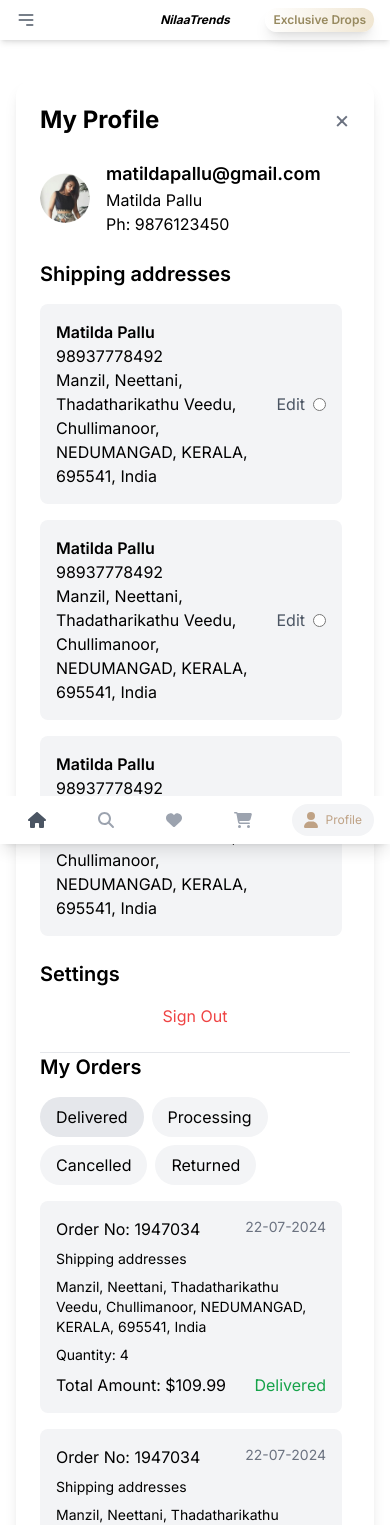
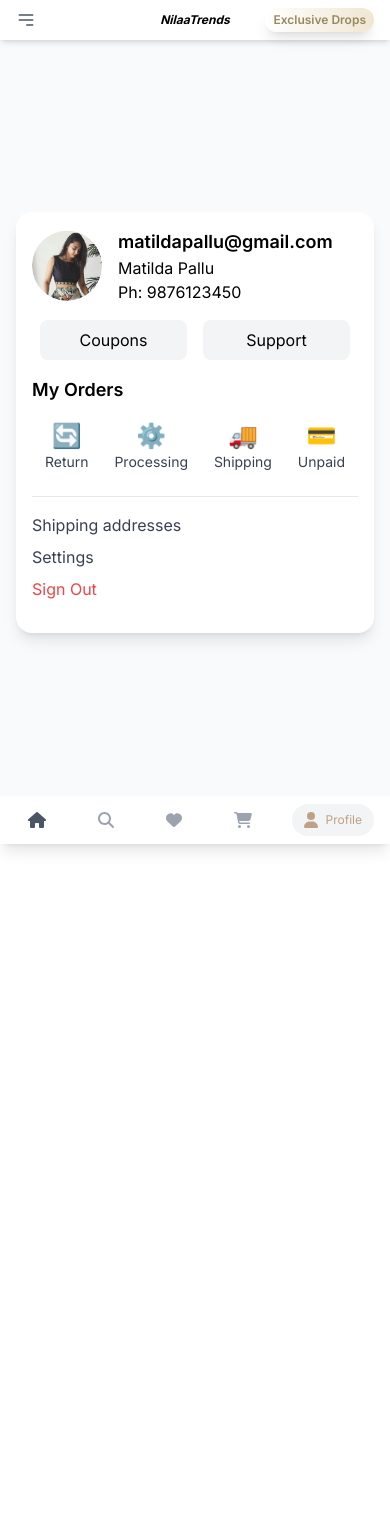
Before and after one commit to abdusamad8575/nila-trends, a Next.js app in the folder client/: page /profile in a window 390 px wide. Shown: the top 1525 px of the page. After the commit the page ends 844 px from the top, so only its background shows below. Built offline with nearby package versions, Linux system fonts and the light colour scheme.

Commit message:
updated profile and cart ui

```diff
--- a/client/app/components/navbar-mobile/index.js
+++ b/client/app/components/navbar-mobile/index.js
@@ -1,7 +1,7 @@
 'use client';
-
+import React, { useState } from 'react';
 import Link from 'next/link';
-import React, { useState } from 'react';
+import { Search } from 'lucide-react';
 
 const MobileNavbar = () => {
   const [isMenuOpen, setIsMenuOpen] = useState(false);
@@ -36,7 +36,7 @@ const MobileNavbar = () => {
         {/* Center - Logo */}
         <div className="absolute left-1/2 transform -translate-x-1/2 flex items-center justify-center">
           <h1 className="text-xs xs:text-sm sm:text-base md:text-lg lg:text-xl font-bold italic text-black whitespace-nowrap">
-          <Link href={'/'}> NilaaTrends</Link>
+            <Link href={'/'}> NilaaTrends</Link>
           </h1>
         </div>
 
@@ -70,7 +70,25 @@ const MobileNavbar = () => {
                 </svg>
               </button>
             </div>
-            {/* Add menu items here */}
+            <div className="p-4">
+              <div className="mb-6">
+                <div className="flex items-center bg-gray-100 rounded-md p-2">
+                  <Search size={20} className="text-gray-400 mr-2" />
+                  <input
+                    type="text"
+                    placeholder="Search"
+                    className="bg-transparent outline-none w-full text-sm"
+                  />
+                </div>
+              </div>
+              <nav>
+                <ul className="space-y-4">
+                  <li><Link href="/orders" className="text-gray-700 text-sm">Orders</Link></li>
+                  <li><Link href="/cart" className="text-gray-700 text-sm">Cart</Link></li>
+                  <li><Link href="/wishlist" className="text-gray-700 text-sm">Wishlist</Link></li>
+                </ul>
+              </nav>
+            </div>
           </div>
         </div>
       )}
--- /dev/null
+++ b/client/app/orderdetails/page.js
@@ -0,0 +1,187 @@
+'use client';
+import React, { useState } from 'react';
+
+const OrderPage = () => {
+  const [selectedOrder, setSelectedOrder] = useState(null);
+
+  // Dummy order data for demo purposes
+  const orders = [
+    {
+      id: '1947034',
+      address: 'Manzil, Neettani, Thadatharikathu Veedu, Chullimanoor, NEDUMANGAD, KERALA, 695541, India',
+      quantity: 4,
+      total: 109.99,
+      status: 'Delivered',
+      date: '22-07-2024',
+      items: [
+        { name: 'Timeless A-line Evening Dress', size: 'Medium', price: 109.99, quantity: 1, image: '/dress1.jpg' },
+        { name: 'Timeless A-line Evening Dress', size: 'Medium', price: 109.99, quantity: 1, image: '/dress2.jpg' },
+      ],
+    },
+    {
+      id: '1947035',
+      address: 'John Doe, Sample Address, City, STATE, 123456, USA',
+      quantity: 2,
+      total: 299.99,
+      status: 'Processing',
+      date: '15-07-2024',
+      items: [
+        { name: 'Casual T-Shirt', size: 'Large', price: 29.99, quantity: 1, image: '/shirt.jpg' },
+        { name: 'Jeans', size: '32', price: 49.99, quantity: 1, image: '/jeans.jpg' },
+      ],
+    },
+  ];
+
+  return (
+    <div className="order-page">
+      {/* Order List Section */}
+      <div className="order-list">
+        <h2>My Orders</h2>
+        <div className="order-filters">
+          <button className="filter-btn">Delivered</button>
+          <button className="filter-btn">Processing</button>
+          <button className="filter-btn">Cancelled</button>
+          <button className="filter-btn">Returned</button>
+        </div>
+
+        {/* Orders */}
+        <div className="orders">
+          {orders.map((order) => (
+            <div className="order-card" key={order.id} onClick={() => setSelectedOrder(order)}>
+              <div className="order-info">
+                <p>Order No: <strong>{order.id}</strong></p>
+                <p>Shipping address: {order.address}</p>
+                <p>Quantity: {order.quantity}</p>
+                <p>Total Amount: ${order.total}</p>
+              </div>
+              <div className="order-status">
+                <p>{order.status}</p>
+                <button className="details-btn">Details</button>
+              </div>
+            </div>
+          ))}
+        </div>
+      </div>
+
+      {/* Order Details Section */}
+      <div className="order-details">
+        {selectedOrder ? (
+          <>
+            <div className="details-header">
+              <h3>Order No: {selectedOrder.id}</h3>
+              <p>Shipping address: {selectedOrder.address}</p>
+              <p>Date: {selectedOrder.date}</p>
+              <p>Total Amount: ${selectedOrder.total}</p>
+              <p>Status: {selectedOrder.status}</p>
+            </div>
+            <div className="items-list">
+              <h3>Items - {selectedOrder.items.length}</h3>
+              {selectedOrder.items.map((item, index) => (
+                <div className="item-card" key={index}>
+                  <img src={item.image} alt={item.name} />
+                  <div className="item-details">
+                    <p>{item.name}</p>
+                    <p>Size: {item.size}</p>
+                    <p>Price: ${item.price}</p>
+                    <div className="quantity">
+                      <button>-</button>
+                      <span>{item.quantity}</span>
+                      <button>+</button>
+                    </div>
+                  </div>
+                </div>
+              ))}
+            </div>
+          </>
+        ) : (
+          <div>Select an order to view details</div>
+        )}
+      </div>
+
+      <style jsx>{`
+        /* Basic styling for the order page */
+        .order-page {
+          display: flex;
+          padding: 20px;
+          font-family: 'Arial', sans-serif;
+        }
+
+        .order-list {
+          flex: 1;
+          border-right: 1px solid #e0e0e0;
+          padding-right: 20px;
+        }
+
+        .order-details {
+          flex: 2;
+          padding-left: 20px;
+        }
+
+        .order-filters {
+          margin-bottom: 20px;
+        }
+
+        .filter-btn {
+          margin-right: 10px;
+          background-color: #e0e0e0;
+          border: none;
+          padding: 10px;
+          border-radius: 20px;
+          cursor: pointer;
+        }
+
+        .order-card {
+          background-color: #f9f9f9;
+          padding: 15px;
+          margin-bottom: 15px;
+          border-radius: 8px;
+          display: flex;
+          justify-content: space-between;
+          cursor: pointer;
+        }
+
+        .order-info {
+          font-size: 14px;
+        }
+
+        .details-btn {
+          background-color: #eee;
+          border: none;
+          padding: 8px 12px;
+          border-radius: 20px;
+          cursor: pointer;
+        }
+
+        .item-card {
+          display: flex;
+          align-items: center;
+          margin-bottom: 20px;
+        }
+
+        .item-card img {
+          width: 100px;
+          height: auto;
+          margin-right: 20px;
+        }
+
+        .item-details {
+          flex: 1;
+        }
+
+        .quantity {
+          display: flex;
+          align-items: center;
+        }
+
+        .quantity button {
+          background-color: #eee;
+          border: none;
+          padding: 5px 10px;
+          cursor: pointer;
+        }
+      `}</style>
+    </div>
+  );
+};
+
+export default OrderPage;
--- a/client/app/profile/page.js
+++ b/client/app/profile/page.js
@@ -1,11 +1,76 @@
 import Image from 'next/image';
+import Link from 'next/link';
 
 const Profile = () => {
   return (
-    <div className="w-full min-h-screen flex justify-center items-center mt-16 p-4">
-      <div className="w-full max-w-7xl h-full bg-white rounded-2xl shadow-lg p-6 md:p-8 flex flex-col md:flex-row">
+    <div className="w-full min-h-screen flex justify-center items-center md:mt-24 p-4 bg-gray-50 ">
+      {/* Mobile View */}
+      <div className="w-full max-w-xl h-full bg-white rounded-2xl shadow-lg p-4 md:hidden">
+
+        {/* Profile Section */}
+        <div className="flex items-center mb-4">
+          <Image
+            src="/assets/profile.png"
+            alt="Profile Picture"
+            width={70}
+            height={70}
+            className="rounded-full"
+          />
+          <div className="ml-4">
+            <p className="text-lg font-semibold">matildapallu@gmail.com</p>
+            <p className="text-base">Matilda Pallu</p>
+            <p className="text-base">Ph: 9876123450</p>
+          </div>
+        </div>
+
+        {/* Action Buttons - Coupons and Support */}
+        <div className="flex justify-between mb-4">
+          <button className="flex-1 bg-gray-100 py-2 mx-2 rounded-lg text-center">
+            <span className="block">Coupons</span>
+          </button>
+          <button className="flex-1 bg-gray-100 py-2 mx-2 rounded-lg text-center">
+            <span className="block">Support</span>
+          </button>
+        </div>
+
+        {/* My Orders */}
+        <h2 className="text-lg font-semibold mb-4">My Orders</h2>
+        <div className="flex justify-around mb-6">
+          <button className="flex flex-col items-center text-gray-700">
+            <span className="text-2xl">🔄</span>
+            <span className="text-sm">Return</span>
+          </button>
+          <button className="flex flex-col items-center text-gray-700">
+            <span className="text-2xl">⚙️</span>
+            <span className="text-sm">Processing</span>
+          </button>
+          <button className="flex flex-col items-center text-gray-700">
+            <span className="text-2xl">🚚</span>
+            <span className="text-sm">Shipping</span>
+          </button>
+          <button className="flex flex-col items-center text-gray-700">
+            <span className="text-2xl">💳</span>
+            <span className="text-sm">Unpaid</span>
+          </button>
+        </div>
+
+        {/* Links */}
+        <div className="border-t border-gray-200 py-4">
+          <Link href="#" className="block text-gray-700 text-base mb-2">
+            Shipping addresses
+          </Link>
+          <Link href="#" className="block text-gray-700 text-base mb-2">
+            Settings
+          </Link>
+          <button className="text-red-500 text-base">Sign Out</button>
+        </div>
+      </div>
+
+
+      {/* Desktop View - Updated to match the reference image */}
+      <div className="w-full max-w-7xl h-full bg-white rounded-2xl shadow-lg p-6 hidden md:flex">
         {/* Left Section */}
-        <div className="w-full md:w-1/2 mb-6 md:mb-0 pr-0 md:pr-4 flex flex-col">
+        <div className="w-1/2 pr-4 flex flex-col">
           <div className="flex justify-between items-start mb-6">
             <h1 className="text-2xl font-bold">My Profile</h1>
             <button className="text-gray-500 text-2xl">&times;</button>
@@ -28,49 +93,53 @@ const Profile = () => {
 
           <h2 className="text-xl font-semibold mb-4">Shipping addresses</h2>
 
-          {/* Shipping Address Cards */}
           <div className="space-y-4 flex-grow overflow-auto pr-2">
             {[1, 2, 3].map((item) => (
-              <div key={item} className="flex items-center justify-between bg-gray-100 p-4 rounded-lg">
+              <div key={item} className="bg-gray-100 p-4 rounded-lg">
+                <div className="flex justify-between items-start">
                   <div>
                     <p className="font-semibold">Matilda Pallu</p>
                     <p>98937778492</p>
                     <p>Manzil, Neettani, Thadatharikathu Veedu, Chullimanoor, NEDUMANGAD, KERALA, 695541, India</p>
                   </div>
                   <div className="flex items-center space-x-2">
-                  <button className="text-gray-600">Edit</button>
+                    <button className="px-3 py-1 bg-gray-200 rounded-md">Edit</button>
                     <input type="radio" name="address" className="form-radio" />
+                  </div>
                 </div>
               </div>
             ))}
           </div>
 
-          <h2 className="text-xl font-semibold mt-6">Settings</h2>
-          <button className="text-red-500 mt-4">Sign Out</button>
+          <h2 className="text-xl font-semibold mt-6 mb-2">Settings</h2>
+          <button className="text-red-500 mt-2">Sign Out</button>
         </div>
 
         {/* Right Section */}
-        <div className="w-full md:w-1/2 pl-0 md:pl-4 border-t md:border-t-0 md:border-l border-gray-200">
+        <div className="w-1/2 pl-4 border-l border-gray-200">
           <h2 className="text-xl font-semibold mb-4">My Orders</h2>
-          <div className="flex flex-wrap gap-2 mb-4">
-            <button className="bg-gray-200 px-4 py-2 rounded-full">Delivered</button>
-            <button className="bg-gray-100 px-4 py-2 rounded-full">Processing</button>
-            <button className="bg-gray-100 px-4 py-2 rounded-full">Cancelled</button>
-            <button className="bg-gray-100 px-4 py-2 rounded-full">Returned</button>
+          <div className="flex space-x-2 mb-4">
+            <button className="px-4 py-2 bg-gray-800 text-white rounded-full">Delivered</button>
+            <button className="px-4 py-2 bg-gray-200 rounded-full">Processing</button>
+            <button className="px-4 py-2 bg-gray-200 rounded-full">Cancelled</button>
+            <button className="px-4 py-2 bg-gray-200 rounded-full">returned</button>
           </div>
 
-          <div className="space-y-4 overflow-auto h-full pr-2">
+          <div className="space-y-4 overflow-auto h-[calc(100vh-250px)] pr-2">
             {[1, 2].map((item) => (
               <div key={item} className="bg-gray-100 p-4 rounded-lg">
                 <div className="flex justify-between mb-2">
-                  <p>Order No: 1947034</p>
-                  <p className="text-gray-500 text-sm">22-07-2024</p>
+                  <p className="font-semibold">Order No: 1947034</p>
+                  <p className="text-gray-500">22-07-2024</p>
                 </div>
-                <p className="text-sm mb-2">Shipping addresses</p>
+                <p className="text-sm mb-1">Shipping addresses</p>
                 <p className="text-sm mb-2">Manzil, Neettani, Thadatharikathu Veedu, Chullimanoor, NEDUMANGAD, KERALA, 695541, India</p>
-                <p className="text-sm mb-2">Quantity: 4</p>
                 <div className="flex justify-between items-center">
+                  <p>Quantity: 4</p>
                   <p>Total Amount: $109.99</p>
+                </div>
+                <div className="flex justify-between items-center mt-2">
+                  <button className="px-4 py-1 bg-gray-200 rounded-md">Details</button>
                   <p className="text-green-600">Delivered</p>
                 </div>
               </div>
```
Also changed, not shown: client/app/cart/page.js (+51 -33 lines). Lines whose indentation alone changed are shown as unchanged.
